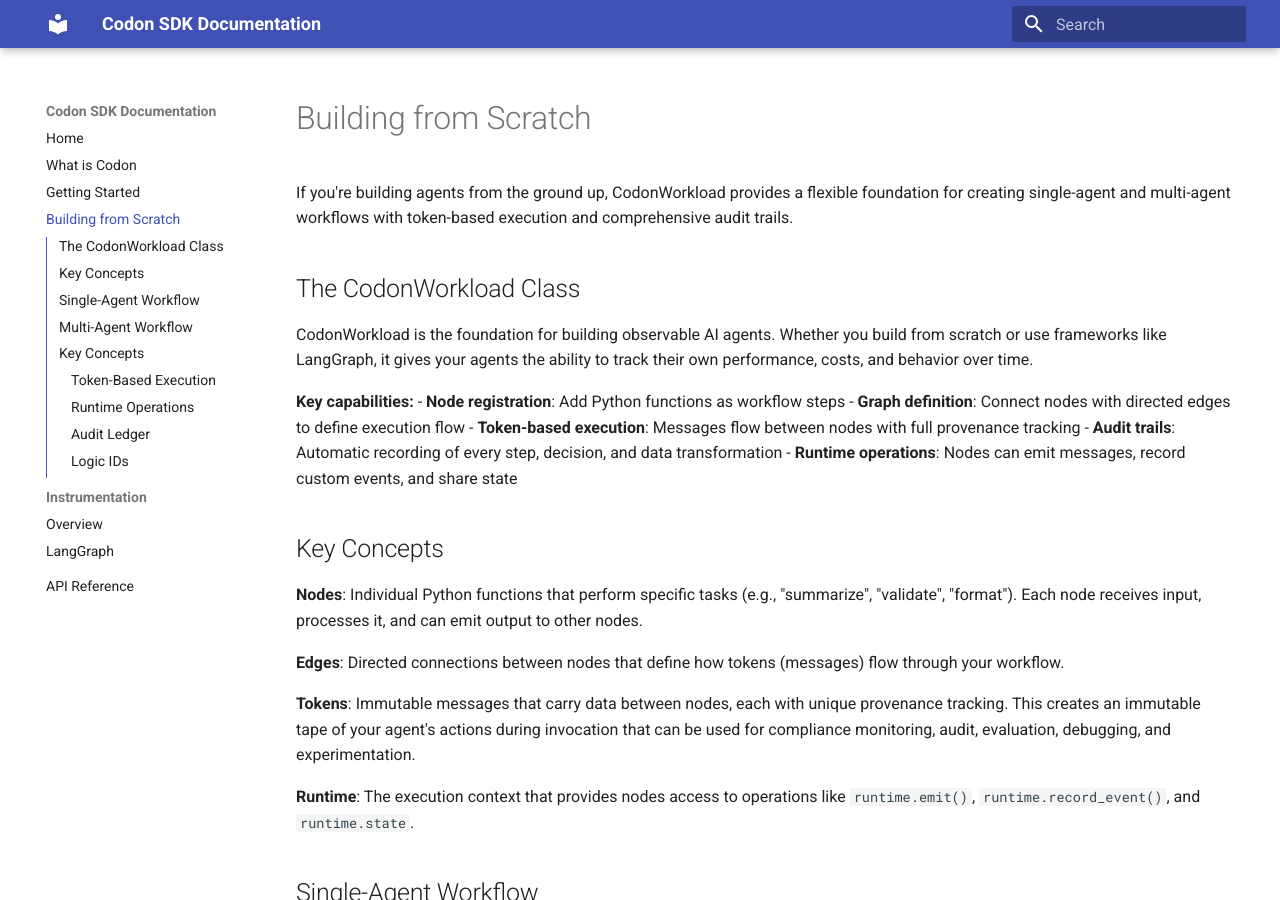
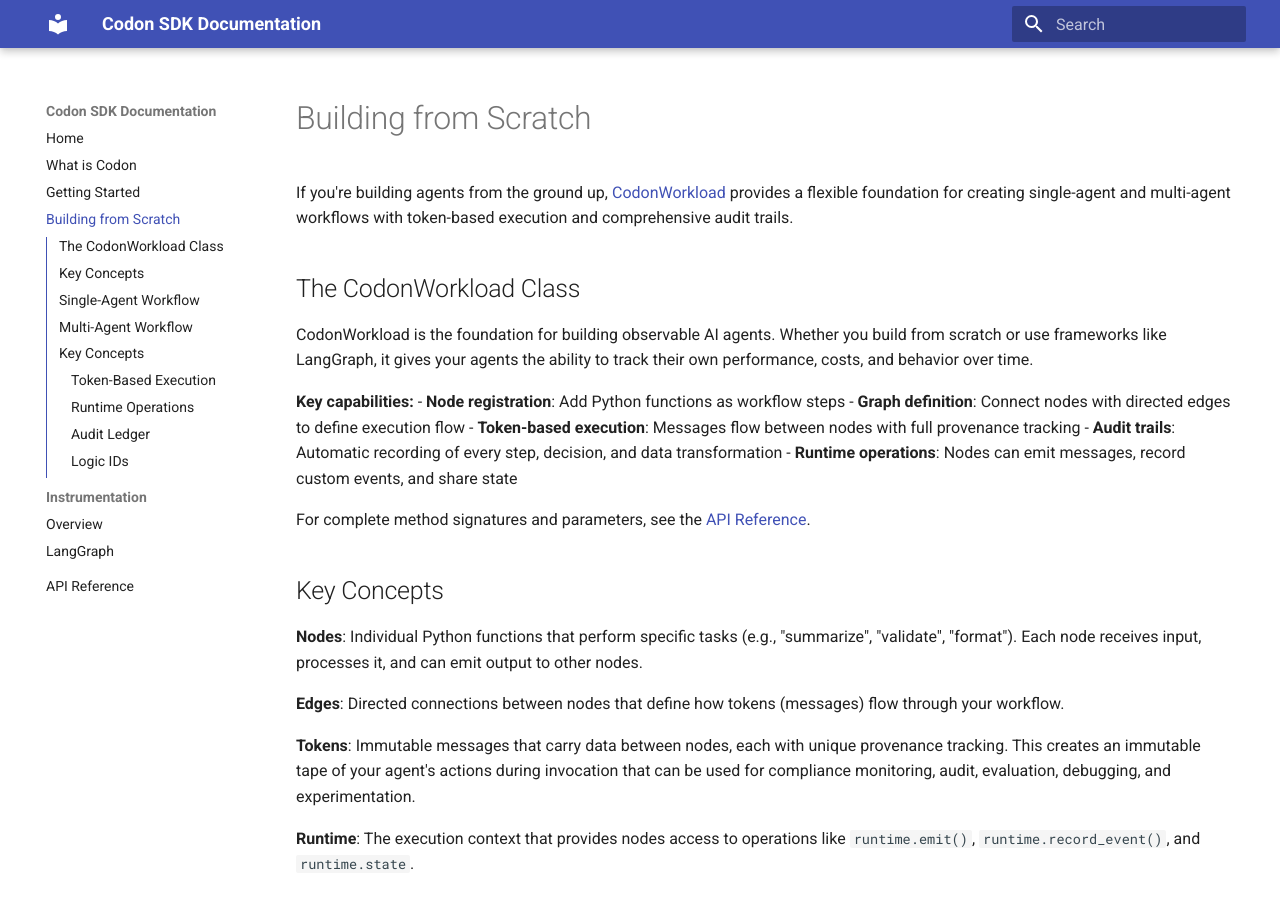
Before and after one commit to Codon-Ops/codon-sdk, an MkDocs documentation site: the page built from docs/public/building-from-scratch.md, in a window 1280 px wide and 900 px high. Built offline with MkDocs 1.6.1 and Material for MkDocs 9.7.7, drawn with Linux system fonts in a browser that asks for light colours; some of the changed lines change nothing that is shown.

Commit message:
Reference api docs from 'building from scratch'

```diff
--- a/docs/public/building-from-scratch.md
+++ b/docs/public/building-from-scratch.md
@@ -1,6 +1,6 @@
 # Building from Scratch
 
-If you're building agents from the ground up, CodonWorkload provides a flexible foundation for creating single-agent and multi-agent workflows with token-based execution and comprehensive audit trails.
+If you're building agents from the ground up, [CodonWorkload](api-reference.md#codon_sdkagentscodonworkload) provides a flexible foundation for creating single-agent and multi-agent workflows with token-based execution and comprehensive audit trails.
 
 ## The CodonWorkload Class
 
@@ -12,6 +12,8 @@
 - **Token-based execution**: Messages flow between nodes with full provenance tracking
 - **Audit trails**: Automatic recording of every step, decision, and data transformation
 - **Runtime operations**: Nodes can emit messages, record custom events, and share state
+
+For complete method signatures and parameters, see the [API Reference](api-reference.md).
 
 ## Key Concepts
 
```
